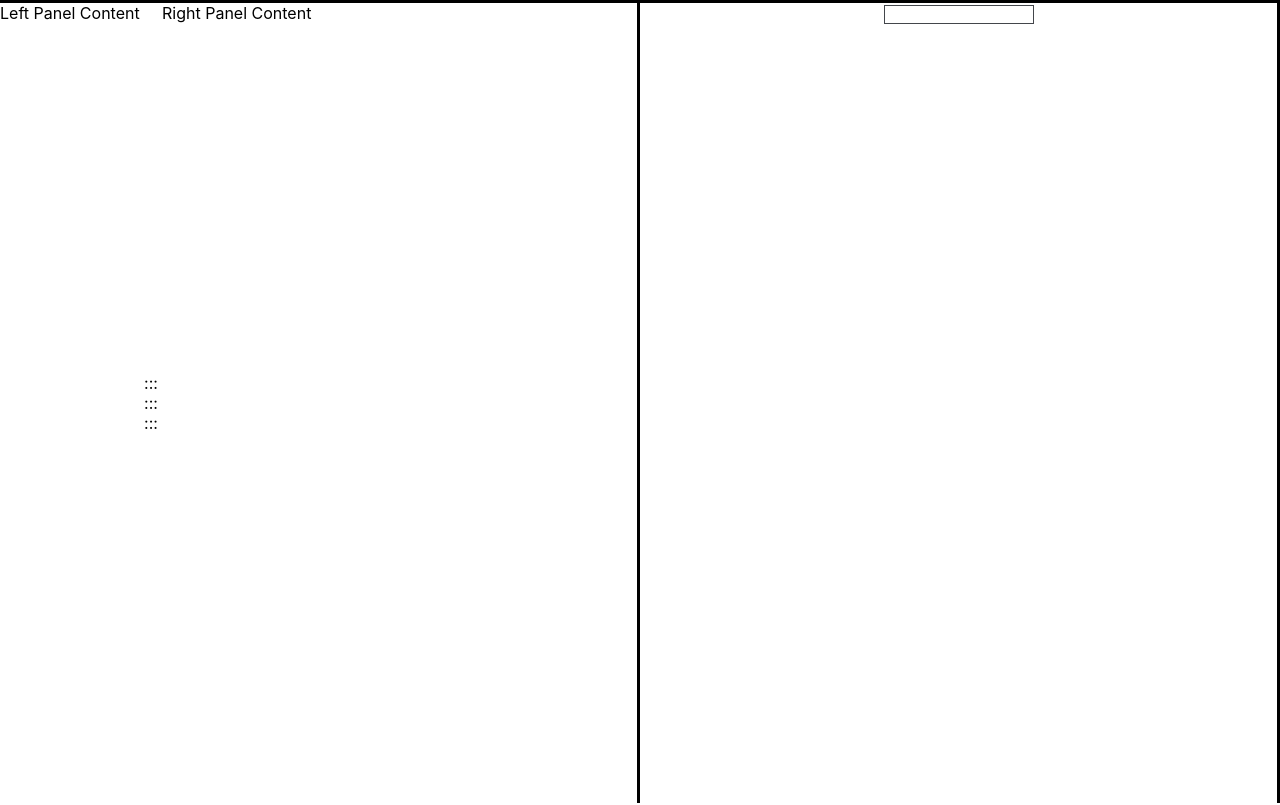
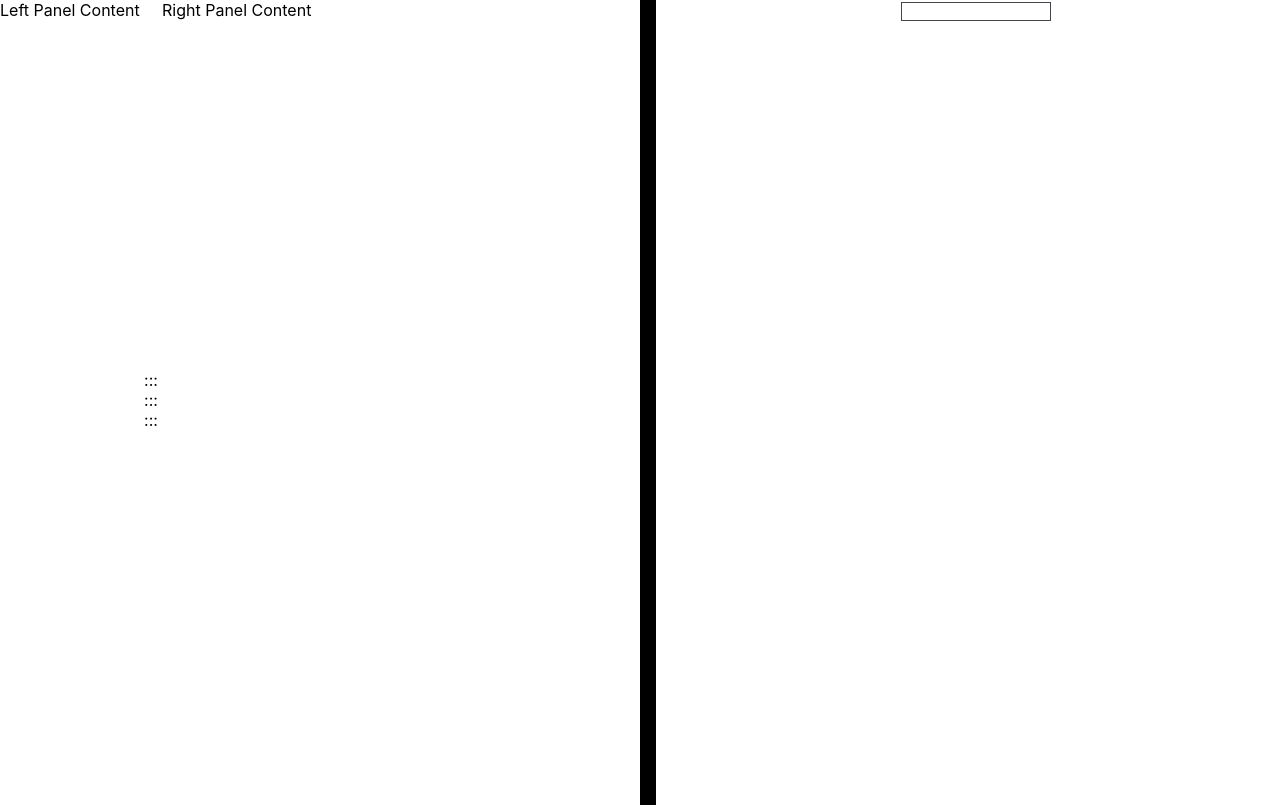
Before and after one commit to MeetYourCreator/reactjs-common-components, a React (Create React App) app: page / in a window 1280 px wide. Shown: the top 805 px of the page. Built offline with nearby package versions, Linux system fonts and the light colour scheme.

Commit message:
fix grid styliung for app layout

```diff
--- a/src/App.css
+++ b/src/App.css
@@ -22,14 +22,16 @@ input {
 
 .appContainer {
   display: grid;
-  grid-template-rows: 4fr 1fr;
-  row-gap: 5px;
+  grid-template-columns: repeat(auto-fill, minmax(100px, fr));
+  grid-auto-rows: 900px;
+  gap: 1rem;
+  width: 100%;
+  background-color: black;
 }
 
 .screenContainer {
   width: 50vw;
-  border-top: 3px solid black;
-  border-right: 3px solid black;
+  background-color: white;
 }
 
 .panels {
--- a/src/components/Calendar/styles.css
+++ b/src/components/Calendar/styles.css
@@ -15,21 +15,23 @@
   grid-template-columns: repeat(7, 1fr);
   justify-items: center;
   padding: 5px 0px;
-  margin: 0px 0px -5px 0px;
+  margin: 0px 0px 5px 0px;
+  font-size: 0.5rem;
   background-color: #dcdbdb;
 }
 
 .calendarBody {
   display: grid;
   grid-template-columns: repeat(7, 1fr);
-  grid-template-rows: repeat(5, 120px);
+  grid-template-rows: repeat(auto, 100px);
   column-gap: 5px;
   row-gap: 5px;
+  font-size: 0.5rem;
 }
 
 .calendarDay {
   padding: 5px 0 0 5px;
-  font-size: 1em;
+  font-size: 0.5rem;
   border: 1px solid black;
   background-color: white;
 }
```
